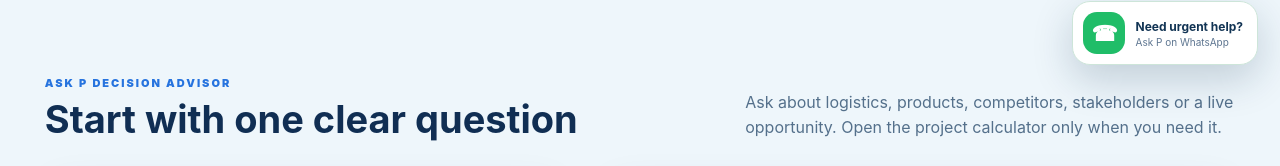
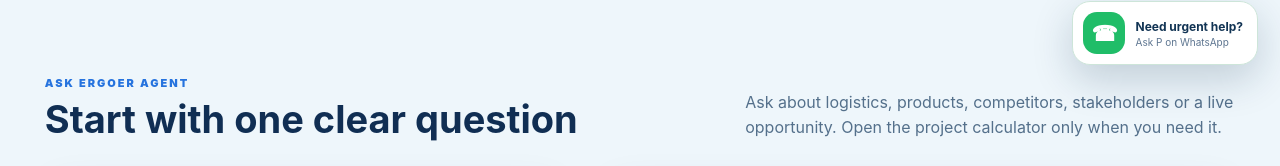
Before and after one commit to PhucNgo71/phuc-decision-advisor, a Next.js app: page / in a window 1280 px wide. Shown: the part 713-879 px from the top of the page. Built offline with nearby package versions, Linux system fonts and the light colour scheme.

Commit message:
Rename visible brand to Ergoer Agent

```diff
--- a/app/decision-lab.tsx
+++ b/app/decision-lab.tsx
@@ -277,7 +277,7 @@ export default function DecisionLab() {
     <section className="decision-lab" id="decision-lab">
       <div className="section-heading">
         <div>
-          <span>ASK P DECISION ADVISOR</span>
+          <span>ASK ERGOER AGENT</span>
           <h2>Start with one clear question</h2>
         </div>
         <p>
```
